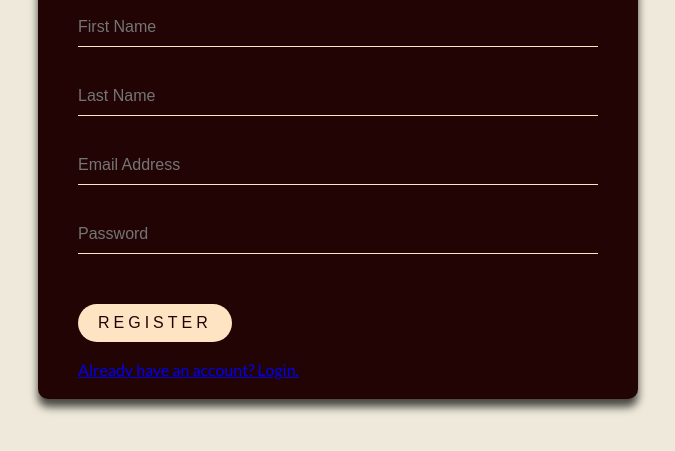
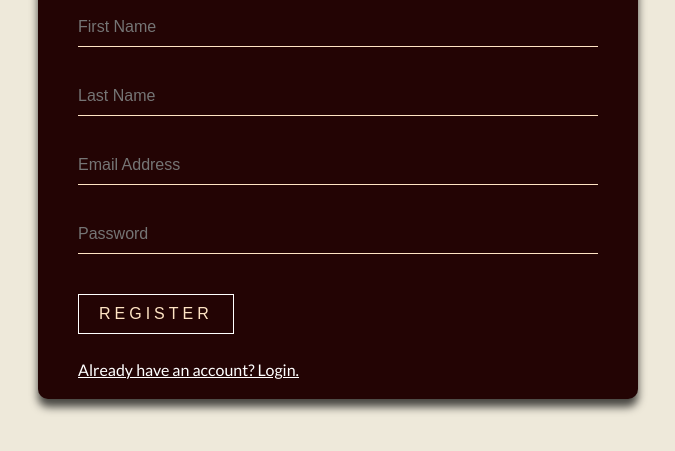
Before and after one commit to kieranscutt/bookworms-project, a plain HTML site: page client/register.html in a window 1280 px wide. Shown: the part 281-732 px from the top of the page, without its empty margins (302-977 px from the left). Drawn offline with Linux system fonts and the light colour scheme.

Commit message:
New button

```diff
--- a/client/register.css
+++ b/client/register.css
@@ -74,34 +74,31 @@ body {
     position: relative;
     display: inline-block;
     padding: 10px 20px;
-  /* background-color: #6030b1; */
-  background-color: bisque;
-  color: #230404;
-  border-radius: 50px;
-  border: none;
+    background-color: transparent;
+    color: bisque;
+    border: 1px solid white;
     transition: all 300ms ease;
     font-size: 16px;
-  text-align: center;
     text-decoration: none;
     text-transform: uppercase;
     overflow: hidden;
-  transition: 0.5s;
-  margin-top: 20px;
+    transition: .5s;
+    margin-top: 10px;
     margin-bottom: 30px;
     letter-spacing: 4px;
 }
 
 
 #register-btn:hover {
-  background-color: #03e9f4;
-  color: #fff;
-  border-radius: 5px;
-  box-shadow: 0 0 5px #03e9f4, 0 0 25px #03e9f4, 0 0 50px #03e9f4,
-    0 0 100px #03e9f4;
+  background-color: bisque;
+  color: #230404;
+  box-shadow: 0 0 5px bisque, 0 0 25px bisque, 0 0 50px bisque,;
+    cursor: pointer;
 }
 
 #link-to-login {
     margin-bottom: 10px;
     position: absolute;
     bottom: 10px;
+    color: white;
 }
```
Also changed, not shown: client/login.css (+10 -57 lines). Lines whose indentation alone changed are shown as unchanged.
